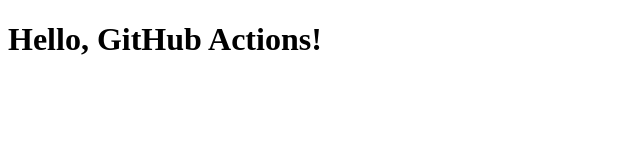
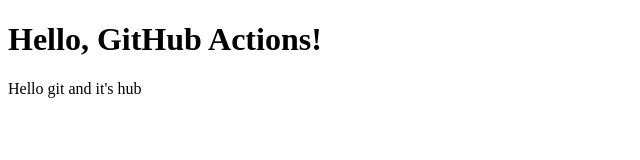
Before and after one commit to neeraj-git-workspace/gh-deployment-workflow, a plain HTML site: page index.html in a window 1280 px wide. Shown: the whole page, without its empty margins (0-640 px from the left). Drawn offline with Linux system fonts and the light colour scheme.

Commit message:
Add greeting paragraph to index.html

```diff
--- a/index.html
+++ b/index.html
@@ -5,5 +5,6 @@
 </head>
 <body>
     <h1>Hello, GitHub Actions!</h1>
+    <p>Hello git and it's hub</p>
 </body>
 </html>
```
